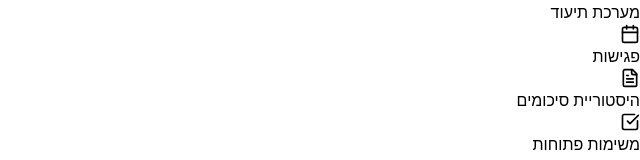
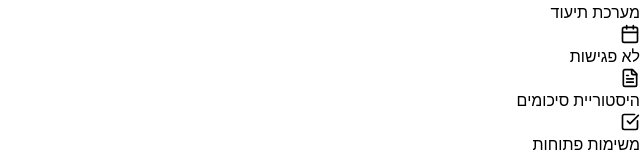
Before and after one commit to Eliya03/MeetMind, a React (Vite) app: page / in a window 1280 px wide. Shown: the top 160 px of the page, without its empty margins (640-1280 px from the left). Built offline with nearby package versions, Linux system fonts and the light colour scheme.

Commit message:
בדיקה

```diff
--- a/src/Components/Sidebar.jsx
+++ b/src/Components/Sidebar.jsx
@@ -4,7 +4,7 @@ import { Calendar, Clock, FileText, CheckSquare } from 'lucide-react';
 
 const Sidebar = ({ activeSection, onSectionChange }) => {
   const menuItems = [
-    { id: 'meetings', icon: Calendar, text: 'פגישות' },
+    { id: 'meetings', icon: Calendar, text: 'לא פגישות' },
     { id: 'history', icon: FileText, text: 'היסטוריית סיכומים' },
     { id: 'tasks', icon: CheckSquare, text: 'משימות פתוחות' }
   ];
```
